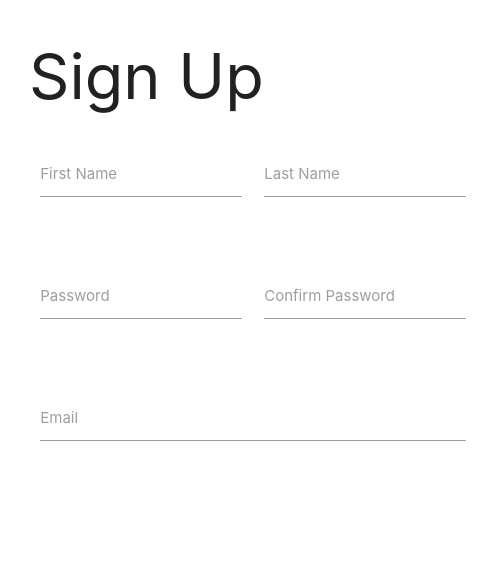
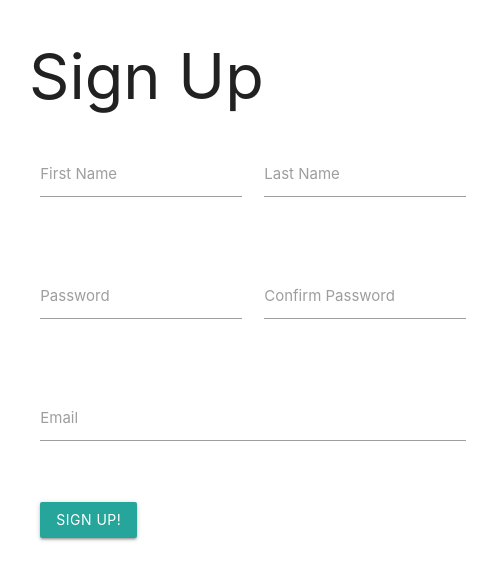
Before and after one commit to Decomplosed/form-validation-exercise, a plain HTML site: page index.html in a window 1280 px wide. Shown: the full height of the page, 163-646 px from the left. Drawn offline with nearby package versions, Linux system fonts and the light colour scheme.

Commit message:
added submit button

```diff
--- a/index.html
+++ b/index.html
@@ -41,6 +41,7 @@
             <span class="helper-text"></span>
           </div>
         </div>
+        <button type="submit" class="btn waves-effect waves-light">Sign Up!</button>
       </form>
       <div class="col s6">
         <img src="https://images.pexels.com/photos/461077/pexels-photo-461077.jpeg?auto=compress&cs=tinysrgb&dpr=2&h=450&w=450" style="width: 100%; border-radius: 6px; opacity: 0.85;">
```
